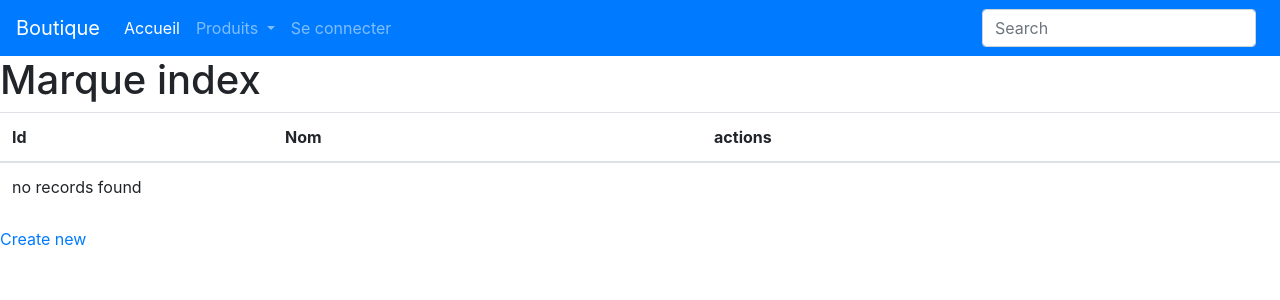
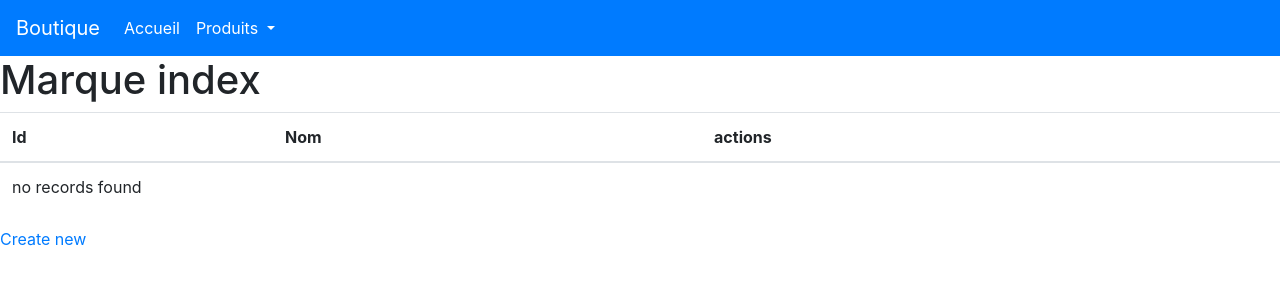
Before and after one commit to FlorianGille/symfony-tp, a Symfony app: template templates/marque/index.html.twig in a window 1280 px wide. Shown: the top 300 px of the page. Run offline with Twig, Linux system fonts and the light colour scheme; the template is opened without the code that fills it, so the values that code supplies are empty; some libraries are stand-ins or nearby versions.

Commit message:
feat: navbar refacto

```diff
--- a/src/Repository/ProduitRepository.php
+++ b/src/Repository/ProduitRepository.php
@@ -65,6 +65,4 @@ class ProduitRepository extends ServiceEntityRepository
             ->getQuery()
             ->getResult();
     }
-
-
 }
--- a/templates/_menu.html.twig
+++ b/templates/_menu.html.twig
@@ -8,7 +8,7 @@
             <li class="nav-item active">
                 <a class="nav-link" href="/">Accueil<span class="sr-only">(current)</span></a>
             </li>
-            <li class="nav-item dropdown">
+            <li class="nav-item dropdown active">
                 <a class="nav-link dropdown-toggle" href="#" id="navbarDropdown" role="button" data-toggle="dropdown" aria-haspopup="true" aria-expanded="false">
                     Produits
                 </a>
@@ -20,7 +20,7 @@
                 </div>
             </li>
             {% if is_granted("ROLE_ADMIN") %}
-            <li class="nav-item dropdown">
+            <li class="nav-item dropdown active">
                 <a class="nav-link dropdown-toggle" href="{{ path('admin_produit') }}" id="navbarDropdownAdmin" role="button" data-toggle="dropdown" aria-haspopup="true" aria-expanded="false">
                     Admin
                 </a>
@@ -30,30 +30,17 @@
                 </div>
             </li>
             {% endif %}
+        </ul>
+        <p class="mb-0 text-white mr-3" href="{{ path('app_login') }}">{{ app.user.email }}</p>
+        <ul class="navbar-nav my-2 my-lg-0">
             {% if not is_granted("IS_AUTHENTICATED_FULLY") %}
             <li class="nav-item">
-                <a class="nav-link" href="{{ path('app_login') }}">Se connecter</a>
             </li>
             {% else %}
-            <li class="nav-item">
+            <li class="nav-item active">
                 <a class="nav-link" href="{{ path('app_logout') }}">Se déconnecter</a>
             </li>
             {% endif %}
-            <li>
-                {# {% if is_granted("ROLE_TOTO") %}
-                    Vous avez le role TOTO
-                {% else %}
-                    Veuillez vous connecter
-                {% endif %}
-                {% if is_granted("IS_AUTHENTICATED_FULLY") %}
-                    - Deconnexion -
-                {% else %}
-                    - Connexion -
-                {% endif %} #}
-            </li>
         </ul>
-        <form class="form-inline my-2 my-lg-0">
-            <input class="form-control mr-sm-2" type="search" placeholder="Search" aria-label="Search">
-        </form>
     </div>
 </nav>
```
